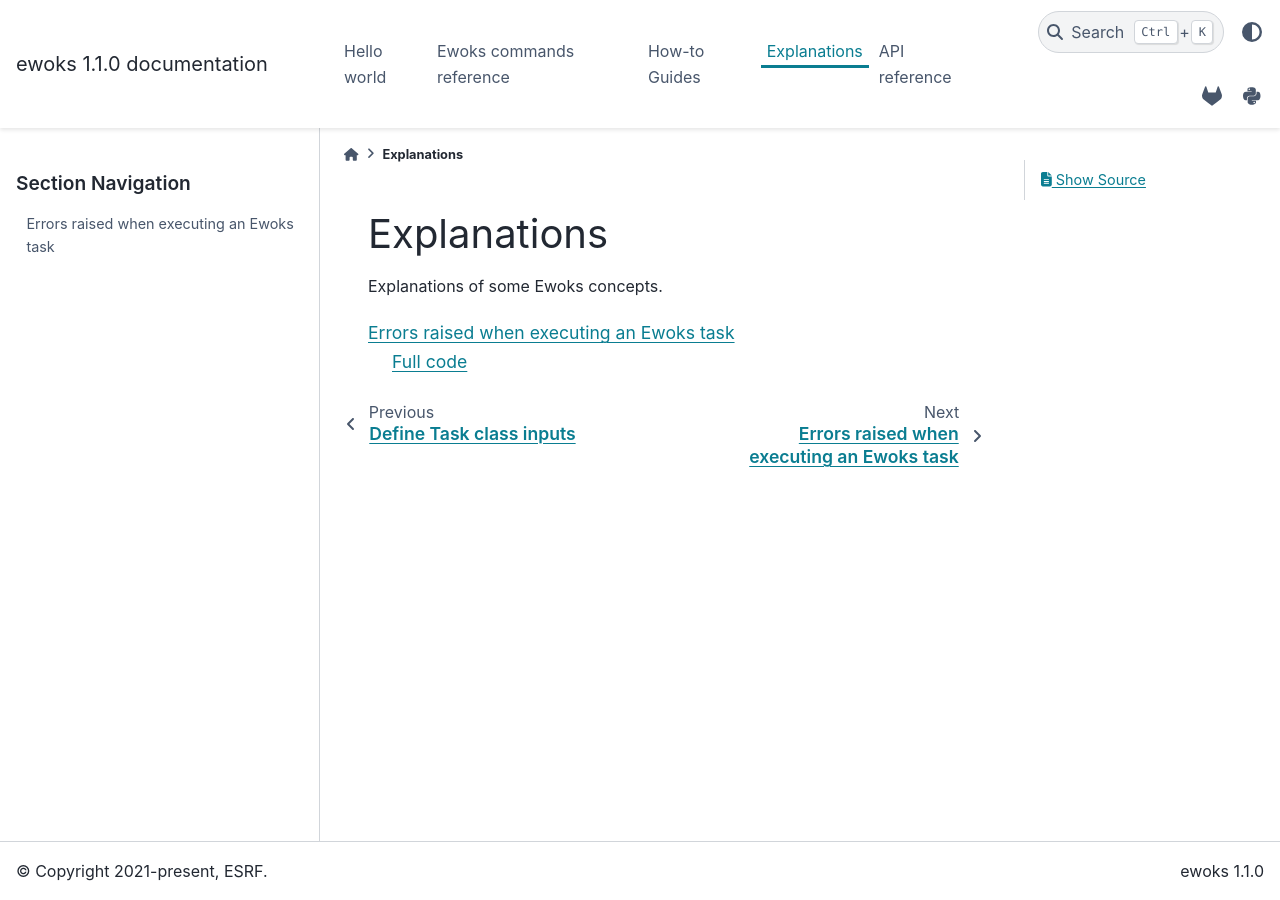
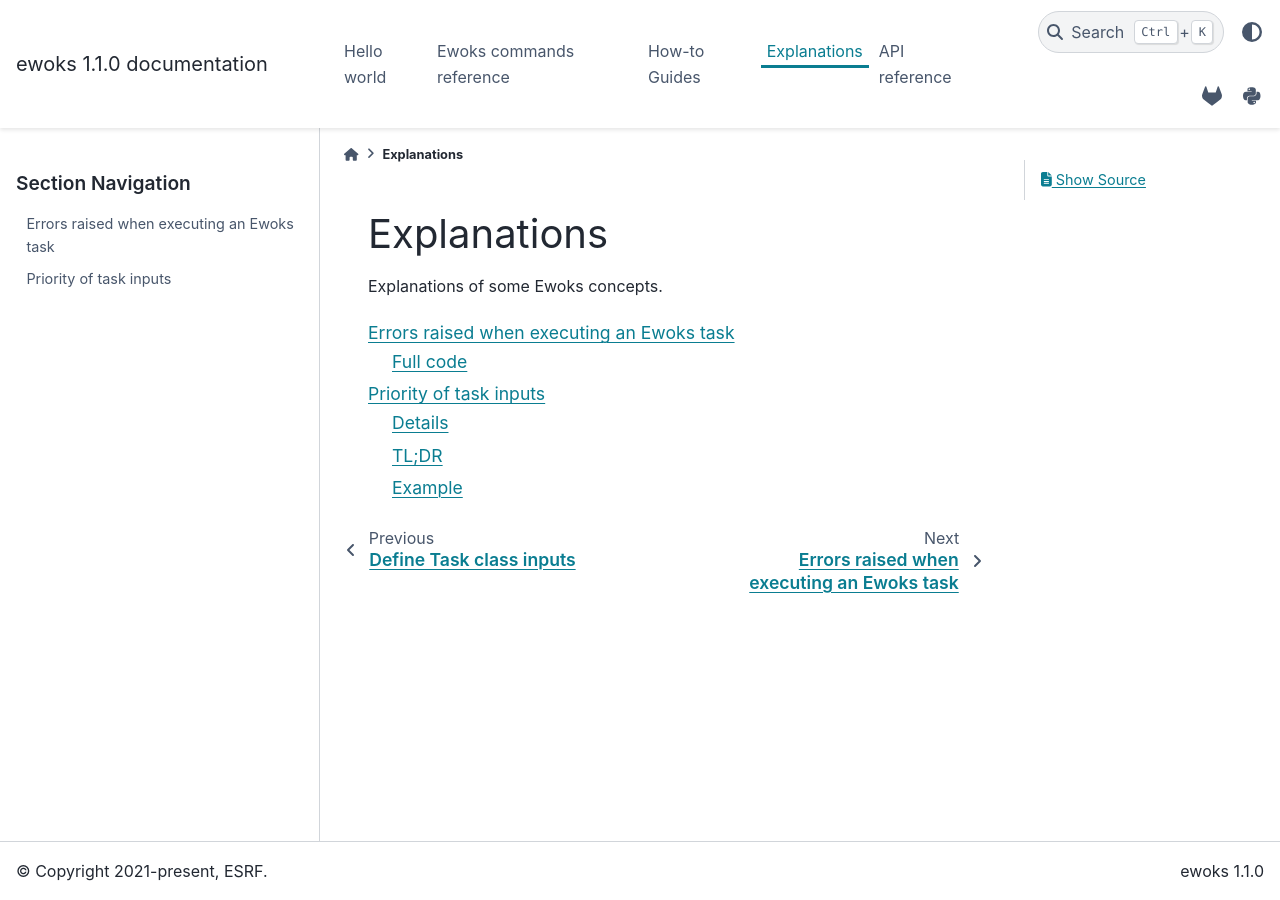
Before and after one commit to ewoks-kit/ewoks, a Sphinx documentation site: the page built from doc/explanations.rst, in a window 1280 px wide. Built offline with Sphinx 7.4.7 and the PyData theme 0.15.4, drawn with Linux system fonts in a browser that asks for light colours; pages that are not in the unit, such as notebooks, are missing from menus; some of the changed lines change nothing that is shown.

Commit message:
Write doc about task input priority

```diff
--- a/doc/explanations.rst
+++ b/doc/explanations.rst
@@ -6,3 +6,4 @@
 .. toctree::
 
     explanations/task_errors
+    explanations/task_input_priority
--- /dev/null
+++ b/doc/explanations/task_input_priority.rst
@@ -0,0 +1,128 @@
+Priority of task inputs
+=======================
+
+Details
+-------
+
+A node in a workflow can get inputs from three different sources:
+
+1. Via the ``data_mapping`` link attribute of an incoming link (see `Link attributes <https://ewokscore.readthedocs.io/en/stable/definitions.html#link-attributes>`_)
+2. Via the ``parameters`` CLI argument (or ``inputs`` for Python) when executing/submitting the workflow (see `ewoks execute reference <https://ewoks.readthedocs.io/en/stable/cli.html#ewoks-execute>`_)
+3. Via the ``default_inputs`` node attribute of the node itself (see `Node attributes <https://ewokscore.readthedocs.io/en/stable/definitions.html#node-attributes>`_)
+
+If the same input is specified by these different sources, *ewoks* applies the following priorities:
+
+- **Data mapping takes precedence over workflow parameters and default inputs**
+- If the input is not specified by the data mapping, **the workflow parameters takes precedence over the default inputs**
+- If the input is not specified by the data mapping nor the workflow parameters, **default inputs are used as last resort**
+
+TL;DR
+-----
+
+.. code::
+
+    Data mapping > Workflow parameters > Node default inputs
+
+Example
+-------
+
+Consider the following workflow made of `SumTask` nodes from `ewokscore` (`SumTask` takes two inputs `a` and `b` and sums them):
+
+.. code:: python
+
+    wf = {
+        "graph": {"id": "Sum"},
+        "nodes": [
+            {
+                "id": "sum_node",
+                "task_type": "class",
+                "task_identifier": "ewokscore.tests.examples.tasks.sumtask.SumTask",
+                "default_inputs": [{"name": "a", "value": 1}, {"name": "b", "value": 2}],
+            },
+        ],
+        "links": [],
+    }
+
+
+In this case, we have given two ``default_inputs`` to our ``sum_node``:
+
+- ``a = 1``
+- ``b = 2``
+
+If we execute the workflow with no parameters/inputs:
+
+.. code:: python-console
+
+    >>> execute_graph(graph=wf)
+    {'result': 3}
+
+There is no incoming link with data mapping, no workflow inputs, the two default inputs are summed to get ``3``.
+
+---
+
+If we specify a value for ``b`` when executing the workflow:
+
+.. code:: python-console
+
+    >>> execute_graph(
+    ...     graph=wf,
+    ...     inputs=[
+    ...         {
+    ...             "name": "b",
+    ...             "value": 20,
+    ...             "id": "sum_node",
+    ...         }
+    ...     ],
+    ... )
+    {'result': 21}
+
+``a`` is still ``1`` but the default value of ``b`` was replaced by the workflow input value (``20``), changing to result to ``21``.
+
+---
+
+If we change our workflow to include a ``SumTask`` before our ``sum_node`` with an incoming data mapping that sets ``b`` value to its result (in this case ``200``):
+
+.. code:: python
+
+    new_wf = {
+        "graph": {"id": "Sum"},
+        "nodes": [
+            {
+                "id": "first_node",
+                "task_type": "class",
+                "task_identifier": "ewokscore.tests.examples.tasks.sumtask.SumTask",
+                "default_inputs": [{"name": "a", "value": 100}, {"name": "b", "value": 100}],
+            },
+            {
+                "id": "sum_node",
+                "task_type": "class",
+                "task_identifier": "ewokscore.tests.examples.tasks.sumtask.SumTask",
+                "default_inputs": [{"name": "a", "value": 1}, {"name": "b", "value": 2}],
+            },
+        ],
+        "links": [
+            {
+                "source": "first_node",
+                "target": "sum_node",
+                "data_mapping": [{"source_output": "result", "target_input": "b"}],
+            }
+        ],
+    }
+
+Then, if we execute as before (with the workflow input):
+
+.. code:: python-console
+
+    >>> execute_graph(
+    ...     graph=new_wf,
+    ...     inputs=[
+    ...         {
+    ...             "name": "b",
+    ...             "value": 20,
+    ...             "id": "sum_node",
+    ...         }
+    ...     ],
+    ... )
+    {'result': 201}
+
+We see that both the default input and the workflow input for ``b`` of ``sum_node`` are ignored, the data mapping taking precedence to change the result to ``201``.
```
